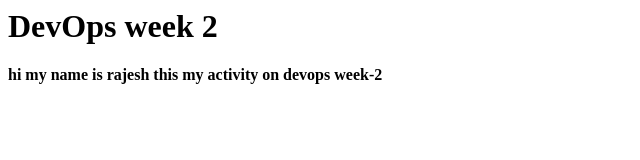
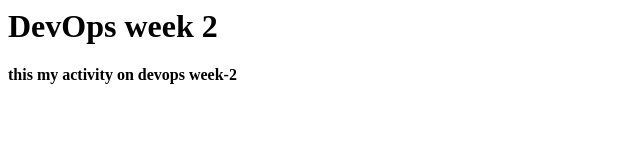
Before and after one commit to Rajeshkumar8967/DevOps-Week-02, a plain HTML site: page index.html in a window 1280 px wide. Shown: the whole page, without its empty margins (0-640 px from the left). Drawn offline with Linux system fonts and the light colour scheme.

Commit message:
updating index file

```diff
--- a/index.html
+++ b/index.html
@@ -1,2 +1,2 @@
 <h1> DevOps week 2 </h1>
-<b>hi my name is rajesh this my activity on devops week-2</b>
+<b>this my activity on devops week-2</b>
```
